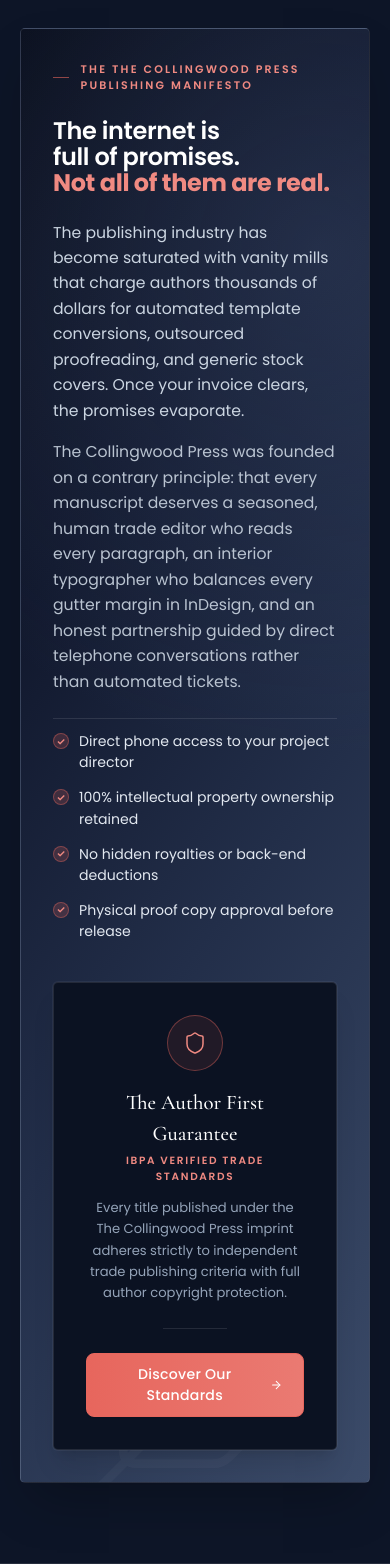
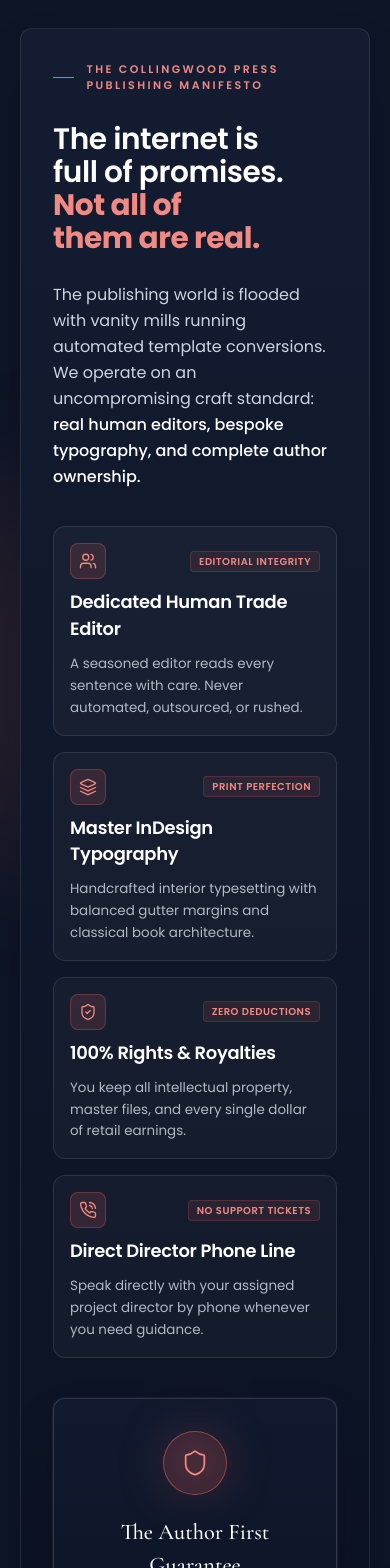
Before and after one commit to ParkerSteven/Collingwood_Press_New_One, a Next.js app: page / in a window 390 px wide. Shown: the part 4660-6228 px from the top of the page. Built offline with nearby package versions, Linux system fonts and the light colour scheme; a web font is replaced by a local one.

Commit message:
minor changes

```diff
--- a/components/sections/Catalog.tsx
+++ b/components/sections/Catalog.tsx
@@ -43,6 +43,7 @@
                     accent={book.accent}
                     artTheme={book.artTheme}
                     elevation={true}
+                    frontSrc={book.frontSrc}
                   />
                 </div>
 
--- a/components/sections/ProjectManagers.tsx
+++ b/components/sections/ProjectManagers.tsx
@@ -30,11 +30,11 @@
               whileInView={{ opacity: 1, y: 0 }}
               viewport={{ once: true, margin: "-50px" }}
               transition={{ duration: 0.55, delay: i * 0.1 }}
-              className="group flex flex-col justify-between rounded-sm border border-[#E7665D]/25 bg-white shadow-[0_4px_24px_0_rgba(231,102,93,0.12),0_1px_4px_0_rgba(0,0,0,0.06)] hover:border-[#E7665D]/50 hover:shadow-[0_6px_32px_0_rgba(231,102,93,0.18),0_2px_8px_0_rgba(0,0,0,0.08)] transition-all duration-300 overflow-hidden"
+              className="group flex flex-col justify-between rounded-xl border border-[#E7665D]/25 bg-white shadow-[0_4px_24px_0_rgba(231,102,93,0.12),0_1px_4px_0_rgba(0,0,0,0.06)] hover:border-[#E7665D]/50 hover:shadow-[0_8px_36px_0_rgba(231,102,93,0.18),0_2px_8px_0_rgba(0,0,0,0.08)] transition-all duration-300 overflow-hidden"
             >
               <div>
                 {/* Executive Portrait with Editorial Frame */}
-                <div className="relative h-72 sm:h-80 w-full overflow-hidden bg-[#fdf6f5]">
+                <div className="relative h-72 sm:h-80 w-full overflow-hidden bg-[#1C2434]">
                   <img
                     src={pm.avatar}
                     alt={`Portrait of ${pm.name}, ${pm.title}`}
--- a/components/sections/TrustBand.tsx
+++ b/components/sections/TrustBand.tsx
@@ -3,105 +3,139 @@
 import { motion } from "framer-motion";
 import Container from "@/components/ui/Container";
 import Button from "@/components/ui/Button";
-import { Feather, Shield, Check, ArrowRight } from "lucide-react";
+import { Feather, Shield, Check, ArrowRight, Users, Layers, ShieldCheck, PhoneCall } from "lucide-react";
 
 export default function TrustBand() {
+  const manifestoPillars = [
+    {
+      icon: Users,
+      title: "Dedicated Human Trade Editor",
+      description: "A seasoned editor reads every sentence with care. Never automated, outsourced, or rushed.",
+      badge: "Editorial Integrity",
+    },
+    {
+      icon: Layers,
+      title: "Master InDesign Typography",
+      description: "Handcrafted interior typesetting with balanced gutter margins and classical book architecture.",
+      badge: "Print Perfection",
+    },
+    {
+      icon: ShieldCheck,
+      title: "100% Rights & Royalties",
+      description: "You keep all intellectual property, master files, and every single dollar of retail earnings.",
+      badge: "Zero Deductions",
+    },
+    {
+      icon: PhoneCall,
+      title: "Direct Director Phone Line",
+      description: "Speak directly with your assigned project director by phone whenever you need guidance.",
+      badge: "No Support Tickets",
+    },
+  ];
+
   return (
-    <section className="bg-[#0D1527] py-20 sm:py-24 border-b border-white/10 text-white relative">
+    <section className="bg-[#0D1527] py-20 sm:py-28 border-b border-white/10 text-white relative overflow-hidden">
+      {/* Background glow effects */}
+      <div className="absolute top-1/4 -left-32 w-96 h-96 rounded-full bg-[#E7665D]/10 blur-3xl pointer-events-none" />
+      <div className="absolute bottom-10 -right-20 w-96 h-96 rounded-full bg-[#1877F2]/10 blur-3xl pointer-events-none" />
+
       <Container>
         <motion.div
           initial={{ opacity: 0, y: 20 }}
           whileInView={{ opacity: 1, y: 0 }}
           viewport={{ once: true, margin: "-60px" }}
           transition={{ duration: 0.6 }}
-          className="relative rounded-sm border border-white/10 hero-gradient p-8 sm:p-12 lg:p-14 shadow-2xl overflow-hidden"
+          className="relative rounded-xl border border-white/10 bg-gradient-to-b from-[#131C31] to-[#0A1020] p-8 sm:p-12 lg:p-14 shadow-2xl overflow-hidden"
         >
-          {/* Subtle background publisher emblem watermark */}
+          {/* Subtle publisher emblem watermark */}
           <div className="absolute right-6 -bottom-10 pointer-events-none opacity-[0.03] text-white select-none">
-            <Feather size={280} strokeWidth={0.75} />
+            <Feather size={320} strokeWidth={0.75} />
           </div>
 
-          <div className="grid grid-cols-1 lg:grid-cols-[1.32fr_0.68fr] gap-10 lg:gap-14 items-center relative z-10">
+          <div className="grid grid-cols-1 lg:grid-cols-[1.35fr_0.65fr] gap-10 lg:gap-14 items-center relative z-10">
             {/* Left Content */}
-            <div className="flex flex-col gap-6">
+            <div className="flex flex-col gap-7">
               <div className="inline-flex items-center gap-3">
-                <span className="w-6 h-px bg-[#E7665D]/60" />
-                <span className="font-sans text-[11px] uppercase tracking-[0.2em] font-semibold text-[#F08A82]">
-                  The The Collingwood Press Publishing Manifesto
+                <span className="w-8 h-px bg-[#E7665D]" />
+                <span className="font-sans text-[11px] uppercase tracking-[0.22em] font-semibold text-[#F08A82]">
+                  The Collingwood Press Publishing Manifesto
                 </span>
               </div>
 
-              <h2 className="font-serif text-[1.5rem] sm:text-[2rem] lg:text-[2.2rem] font-medium leading-[1.08] text-white text-balance">
+              <h2 className="font-serif text-[1.85rem] sm:text-[2.4rem] lg:text-[2.6rem] font-medium leading-[1.12] text-white text-balance">
                 The internet is full of promises.{" "}
                 <span className="italic font-normal text-[#F08A82] block sm:inline">
                   Not all of them are real.
                 </span>
               </h2>
 
-              <div className="flex flex-col gap-4 text-[0.98rem] sm:text-[1.02rem] leading-relaxed text-slate-300 font-sans">
-                <p>
-                  The publishing industry has become saturated with vanity mills that charge authors
-                  thousands of dollars for automated template conversions, outsourced proofreading,
-                  and generic stock covers. Once your invoice clears, the promises evaporate.
+              <p className="text-[1rem] sm:text-[1.05rem] leading-relaxed text-slate-300 font-sans max-w-2xl">
+                The publishing world is flooded with vanity mills running automated template conversions.
+                We operate on an uncompromising craft standard: <strong className="text-white font-medium">real human editors, bespoke typography, and complete author ownership.</strong>
               </p>
 
-                <p className="text-slate-300/90">
-                  The Collingwood Press was founded on a contrary principle: that every manuscript
-                  deserves a seasoned, human trade editor who reads every paragraph, an interior
-                  typographer who balances every gutter margin in InDesign, and an honest partnership
-                  guided by direct telephone conversations rather than automated tickets.
+              {/* Crispy Pictorial Feature Grid */}
+              <div className="grid grid-cols-1 sm:grid-cols-2 gap-4 pt-2">
+                {manifestoPillars.map((pillar) => {
+                  const PillarIcon = pillar.icon;
+                  return (
+                    <div
+                      key={pillar.title}
+                      className="group flex flex-col gap-2.5 rounded-lg border border-white/10 bg-white/[0.03] p-4 sm:p-5 hover:border-[#E7665D]/40 hover:bg-white/[0.06] transition-all duration-300"
+                    >
+                      <div className="flex items-center justify-between">
+                        <div className="flex h-9 w-9 items-center justify-center rounded-md bg-[#E7665D]/15 text-[#F08A82] border border-[#E7665D]/30 group-hover:scale-105 transition-transform">
+                          <PillarIcon size={18} strokeWidth={1.75} />
+                        </div>
+                        <span className="font-sans text-[10px] uppercase tracking-wider text-[#F08A82] font-semibold bg-[#E7665D]/10 px-2 py-0.5 rounded border border-[#E7665D]/20">
+                          {pillar.badge}
+                        </span>
+                      </div>
+                      <h3 className="font-serif text-[1.12rem] font-medium text-white group-hover:text-[#F08A82] transition-colors">
+                        {pillar.title}
+                      </h3>
+                      <p className="font-sans text-[0.84rem] leading-relaxed text-slate-300/85">
+                        {pillar.description}
                       </p>
                     </div>
-
-              {/* Concise Trust Points */}
-              <div className="grid grid-cols-1 sm:grid-cols-2 gap-3.5 pt-3 border-t border-white/10">
-                <div className="flex items-start gap-2.5 text-[0.88rem] text-slate-200 font-sans">
-                  <span className="flex h-4 w-4 shrink-0 items-center justify-center rounded-full bg-[#E7665D]/20 text-[#F08A82] text-[10px] font-bold mt-0.5 border border-[#E7665D]/40">
-                    ✓
-                  </span>
-                  <span>Direct phone access to your project director</span>
-                </div>
-                <div className="flex items-start gap-2.5 text-[0.88rem] text-slate-200 font-sans">
-                  <span className="flex h-4 w-4 shrink-0 items-center justify-center rounded-full bg-[#E7665D]/20 text-[#F08A82] text-[10px] font-bold mt-0.5 border border-[#E7665D]/40">
-                    ✓
-                  </span>
-                  <span>100% intellectual property ownership retained</span>
-                </div>
-                <div className="flex items-start gap-2.5 text-[0.88rem] text-slate-200 font-sans">
-                  <span className="flex h-4 w-4 shrink-0 items-center justify-center rounded-full bg-[#E7665D]/20 text-[#F08A82] text-[10px] font-bold mt-0.5 border border-[#E7665D]/40">
-                    ✓
-                  </span>
-                  <span>No hidden royalties or back-end deductions</span>
-                </div>
-                <div className="flex items-start gap-2.5 text-[0.88rem] text-slate-200 font-sans">
-                  <span className="flex h-4 w-4 shrink-0 items-center justify-center rounded-full bg-[#E7665D]/20 text-[#F08A82] text-[10px] font-bold mt-0.5 border border-[#E7665D]/40">
-                    ✓
-                  </span>
-                  <span>Physical proof copy approval before release</span>
-                </div>
+                  );
+                })}
               </div>
             </div>
 
             {/* Right Action & Publisher Seal Card */}
-            <div className="flex flex-col items-center justify-center text-center p-8 sm:p-9 bg-[#0b1222] rounded-sm border border-white/10 ring-1 ring-white/5 shadow-xl">
-              <div className="flex h-14 w-14 items-center justify-center rounded-full border border-[#E7665D]/40 bg-[#E7665D]/10 text-[#F08A82] mb-4">
-                <Shield size={24} strokeWidth={1.5} />
+            <div className="flex flex-col items-center justify-center text-center p-8 sm:p-10 bg-gradient-to-b from-[#10192e] to-[#0a1020] rounded-xl border border-white/15 ring-1 ring-white/5 shadow-2xl relative">
+              <div className="relative mb-5">
+                <div className="absolute inset-0 rounded-full bg-[#E7665D]/20 blur-xl" />
+                <div className="relative flex h-16 w-16 items-center justify-center rounded-full border border-[#E7665D]/50 bg-[#E7665D]/15 text-[#F08A82] shadow-inner">
+                  <Shield size={28} strokeWidth={1.5} />
                 </div>
-              <span className="font-serif text-[1.3rem] font-medium text-white">
+              </div>
+
+              <span className="font-serif text-[1.4rem] font-medium text-white">
                 The Author First Guarantee
               </span>
-              <span className="font-sans text-[10.5px] uppercase tracking-[0.16em] text-[#F08A82] mt-1 font-semibold">
+              <span className="inline-flex items-center gap-1.5 font-sans text-[11px] uppercase tracking-[0.18em] text-[#F08A82] mt-1.5 font-semibold bg-[#E7665D]/10 px-3 py-1 rounded-full border border-[#E7665D]/25">
+                <Check size={12} strokeWidth={2.5} />
                 IBPA Verified Trade Standards
               </span>
-              <p className="font-sans text-[0.82rem] text-slate-400 leading-relaxed mt-3 max-w-xs">
-                Every title published under the The Collingwood Press imprint adheres strictly to independent trade
-                publishing criteria with full author copyright protection.
+
+              <p className="font-sans text-[0.85rem] text-slate-300 leading-relaxed mt-4 max-w-xs">
+                Every title published under The Collingwood Press imprint adheres strictly to independent trade
+                publishing criteria with 100% author copyright protection.
               </p>
-              <div className="w-16 h-px bg-white/10 my-6" />
-              <Button href="/about-us" variant="primary" size="md" className="w-full sm:w-auto">
+
+              <div className="w-full h-px bg-white/10 my-6" />
+
+              <div className="w-full flex flex-col gap-3">
+                <Button href="/about-us" variant="primary" size="md" className="w-full justify-center">
                   <span>Discover Our Standards</span>
                   <ArrowRight size={14} />
                 </Button>
+                <span className="text-[11px] text-slate-400 font-sans">
+                  Zero hidden royalties &bull; Transparent contracts
+                </span>
+              </div>
             </div>
           </div>
         </motion.div>
```
Also changed, not shown: components/sections/CoverSpotlight.tsx (+22 -17 lines), components/sections/MarketingServices.tsx (+14 -9 lines), components/ui/StickySocialStrip.tsx (+15 -17 lines), lib/data.ts (+21 -21 lines). Lines whose indentation alone changed are shown as unchanged.
